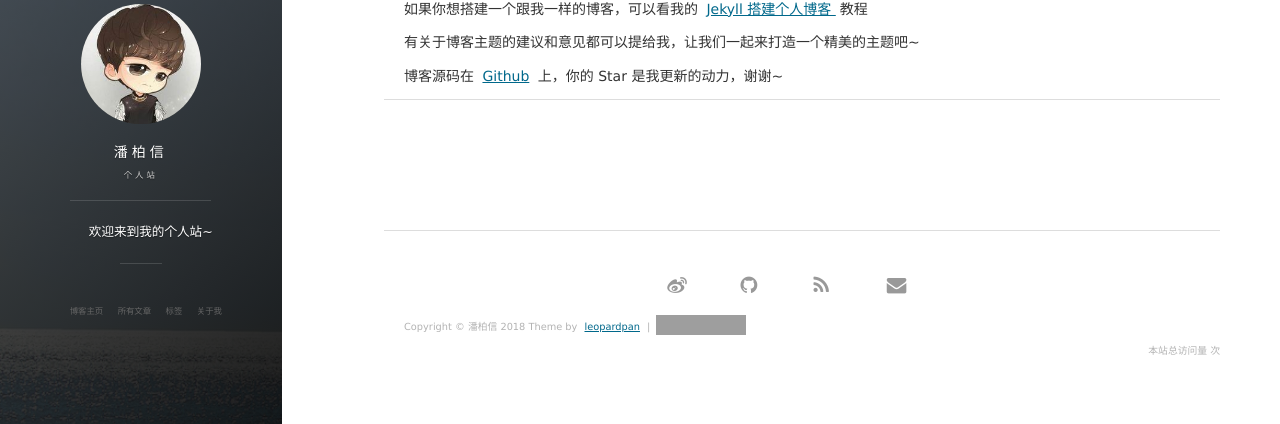
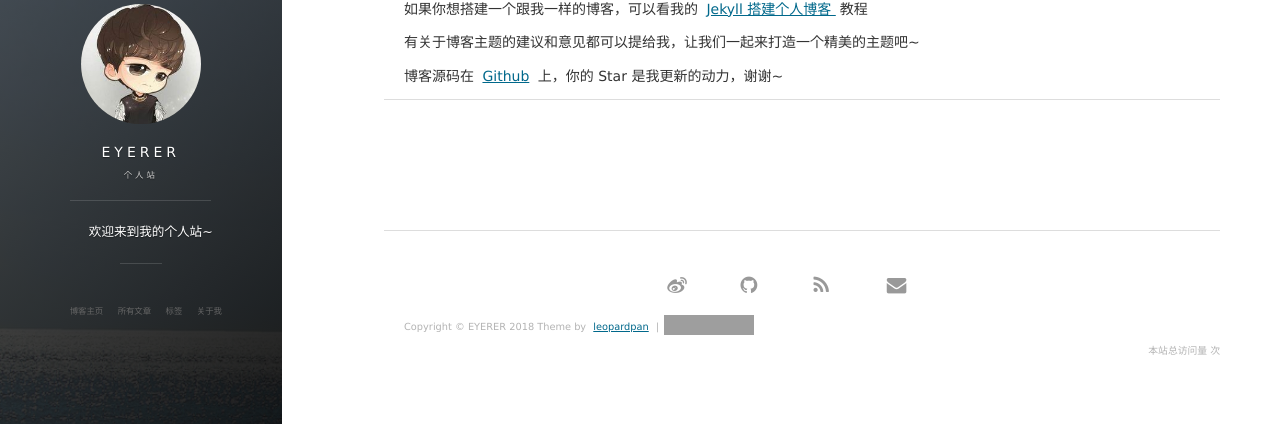
Before and after one commit to EYERER/EYERER.github.io, a Jekyll site: the page built from about.md, in a window 1280 px wide. Shown: the part 284-708 px from the top of the page. Built offline with Jekyll 4.4.1, drawn with Linux system fonts in a browser that asks for light colours; nearby versions of some CDN libraries; comment, search, counter and statistics services are not loaded; grey boxes are pictures that could not be loaded.

Commit message:
Update _config.yml

```diff
--- a/_config.yml
+++ b/_config.yml
@@ -1,9 +1,9 @@
 # Basic
-title: 潘柏信
+title: EYERER
 subtitle: 个人站
 description: 欢迎来到我的个人站~
 # 头像里面的标题
-avatarTitle: leopardpan
+avatarTitle: EYERER
 # 头像里面的描述
 avatarDesc: iOS / 机器学习
 url: "http://baixin.io"
```
